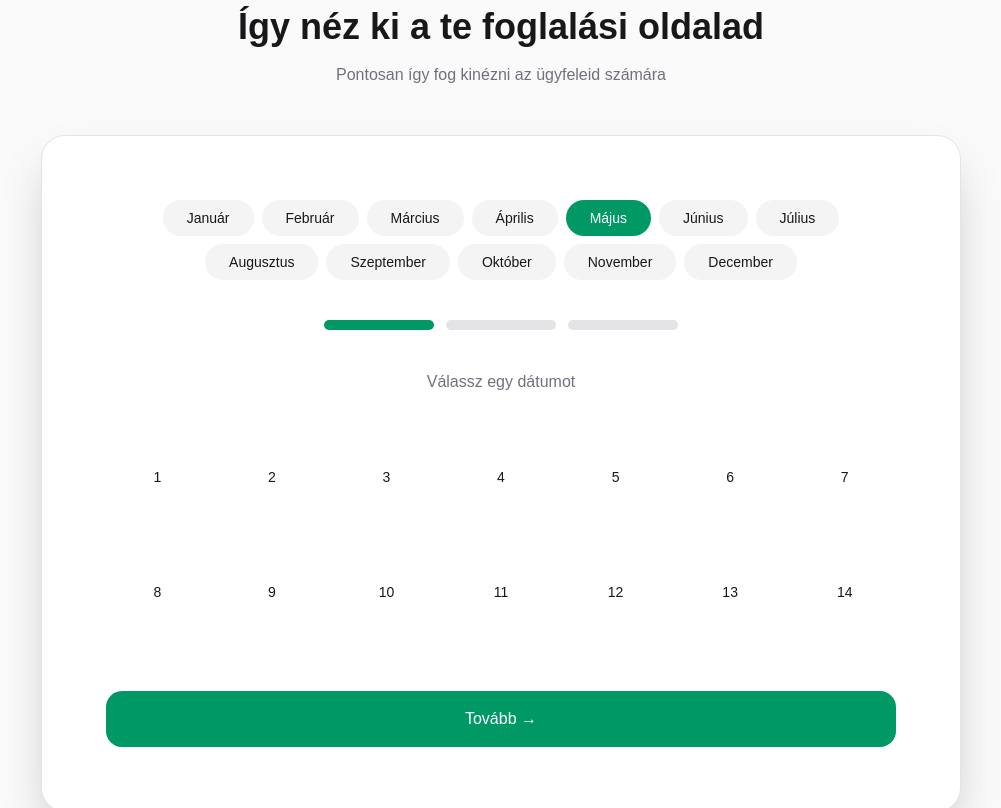
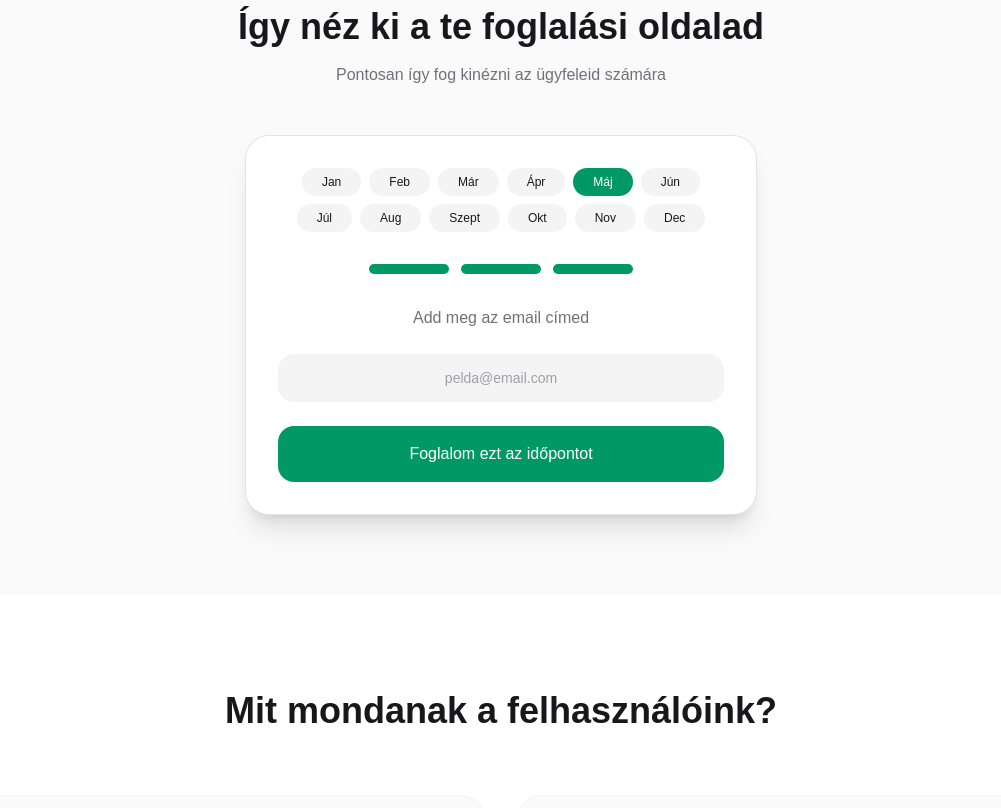
Before and after one commit to Keszil/calendarrr, a Next.js app: page / in a window 1280 px wide. Shown: the part 1200-2008 px from the top of the page, without its empty margins (139-1140 px from the left). Built offline with nearby package versions, Linux system fonts and the light colour scheme.

Commit message:
Update page.js

```diff
--- a/app/page.js
+++ b/app/page.js
@@ -6,15 +6,12 @@ import { motion, AnimatePresence } from 'framer-motion'
 export const dynamic = 'force-dynamic'
 
 export default function Home() {
-  const [step, setStep] = useState(1)
-  const [selectedDate, setSelectedDate] = useState(null)
-  const [selectedTime, setSelectedTime] = useState(null)
-  const [selectedMonth, setSelectedMonth] = useState(4) // Május alapértelmezett (0-index)
-  const [loading, setLoading] = useState(false)
+  const [demoStep, setDemoStep] = useState(1)
+  const [selectedMonth, setSelectedMonth] = useState(4) // Május
   const [isDark, setIsDark] = useState(false)
   const [isAnnual, setIsAnnual] = useState(true)
 
-  const months = ["Január", "Február", "Március", "Április", "Május", "Június", "Július", "Augusztus", "Szeptember", "Október", "November", "December"]
+  const months = ["Jan", "Feb", "Már", "Ápr", "Máj", "Jún", "Júl", "Aug", "Szept", "Okt", "Nov", "Dec"]
   const times = ['09:00', '10:00', '11:00', '13:00', '14:00', '15:00']
 
   // Dark mode
@@ -26,13 +23,13 @@ export default function Home() {
     }
   }, [isDark])
 
-  const handleBooking = () => {
-    setLoading(true)
-    setTimeout(() => {
-      setLoading(false)
-      alert('Foglalás sikeres! 🎉\n\nEz csak egy demo.')
-    }, 1500)
-  }
+  // Automatikus demo lépésváltás (GIF hatás)
+  useEffect(() => {
+    const interval = setInterval(() => {
+      setDemoStep(prev => (prev % 3) + 1)
+    }, 2800)
+    return () => clearInterval(interval)
+  }, [])
 
   const pricingPlans = useMemo(() => [
     {
@@ -49,7 +46,7 @@ export default function Home() {
       price: isAnnual ? 4900 : 5900,
       period: isAnnual ? "/hó (éves)" : "/hó",
       description: "Egyéni szakembereknek",
-      features: ["Korlátlan foglalási linkek", "Valós idejű naptár", "Automatikus emlékeztetők", "Zoom integráció", "Alap analitika"],
+      features: ["Korlátlan foglalási linkek", "Valós idejű naptár", "Automatikus emlékeztetők", "Zoom integráció"],
       cta: "Starter csomag",
       popular: false,
     },
@@ -58,7 +55,7 @@ export default function Home() {
       price: isAnnual ? 9900 : 12900,
       period: isAnnual ? "/hó (éves)" : "/hó",
       description: "A legnépszerűbb választás",
-      features: ["Minden a Starterben", "Egyéni branding", "Csoportfoglalás", "Haladó analitika", "Prioritásos támogatás", "Nincs Időpont.app logó"],
+      features: ["Minden a Starterben", "Egyéni branding", "Csoportfoglalás", "Haladó analitika", "Prioritásos támogatás"],
       cta: "Pro csomag indítása",
       popular: true,
     },
@@ -67,7 +64,7 @@ export default function Home() {
       price: isAnnual ? 19900 : 24900,
       period: isAnnual ? "/hó (éves)" : "/hó",
       description: "Csapatoknak és stúdióknak",
-      features: ["Minden a Proban", "Több felhasználó", "Csapat naptár", "API hozzáférés", "Fehér címke", "Dedikált támogatás"],
+      features: ["Minden a Proban", "Több felhasználó", "Csapat naptár", "API hozzáférés", "Fehér címke"],
       cta: "Business csomag",
       popular: false,
     }
@@ -83,17 +80,17 @@ export default function Home() {
   return (
     <main className="min-h-screen bg-white dark:bg-zinc-950 text-zinc-900 dark:text-zinc-100 relative overflow-hidden">
 
-      {/* Finom mozgó absztrakt háttér animáció */}
+      {/* Finom absztrakt háttér */}
       <div className="fixed inset-0 z-0 pointer-events-none">
         <motion.div
           animate={{ backgroundPosition: ['0% 50%', '100% 50%', '0% 50%'] }}
-          transition={{ duration: 50, repeat: Infinity, ease: "linear" }}
-          className="absolute inset-0 bg-[radial-gradient(at_25%_30%,rgba(16,185,129,0.09),transparent_55%)]"
+          transition={{ duration: 50, repeat: Infinity }}
+          className="absolute inset-0 bg-[radial-gradient(at_25%_30%,rgba(16,185,129,0.08),transparent_60%)]"
         />
         <motion.div
           animate={{ backgroundPosition: ['100% 40%', '0% 70%', '100% 40%'] }}
-          transition={{ duration: 60, repeat: Infinity, ease: "linear", delay: 12 }}
-          className="absolute inset-0 bg-[radial-gradient(at_75%_65%,rgba(16,185,129,0.07),transparent_60%)]"
+          transition={{ duration: 60, repeat: Infinity, delay: 12 }}
+          className="absolute inset-0 bg-[radial-gradient(at_75%_65%,rgba(16,185,129,0.06),transparent_60%)]"
         />
       </div>
 
@@ -166,105 +163,75 @@ export default function Home() {
         </div>
       </section>
 
-      {/* NAGY DEMO SÁV (az oldal közepén, szélesebb) */}
+      {/* KISEBB DEMO - BALRA IGAZÍTVA */}
       <section className="py-20 bg-zinc-50 dark:bg-zinc-900 relative z-10">
         <div className="max-w-5xl mx-auto px-6">
           <h2 className="text-4xl font-semibold text-center mb-4">Így néz ki a te foglalási oldalad</h2>
           <p className="text-center text-zinc-500 mb-12">Pontosan így fog kinézni az ügyfeleid számára</p>
 
-          <div className="bg-white dark:bg-zinc-800 border border-zinc-200 dark:border-zinc-700 rounded-3xl shadow-2xl overflow-hidden mx-auto" style={{ maxWidth: '920px' }}>
-            <div className="p-12 md:p-16">
+          <div className="max-w-lg mx-auto bg-white dark:bg-zinc-800 border border-zinc-200 dark:border-zinc-700 rounded-3xl shadow-xl overflow-hidden">
+            <div className="p-8">
               {/* Hónap választó */}
-              <div className="flex justify-center flex-wrap gap-2 mb-10">
+              <div className="flex justify-center flex-wrap gap-2 mb-8">
                 {months.map((month, idx) => (
-                  <button
+                  <div
                     key={idx}
-                    onClick={() => setSelectedMonth(idx)}
-                    className={`px-6 py-2 text-sm rounded-full transition-all ${
-                      selectedMonth === idx
-                        ? 'bg-emerald-600 text-white'
-                        : 'bg-zinc-100 dark:bg-zinc-700 hover:bg-zinc-200 dark:hover:bg-zinc-600'
+                    className={`px-5 py-1.5 text-xs rounded-full transition-all ${
+                      selectedMonth === idx ? 'bg-emerald-600 text-white' : 'bg-zinc-100 dark:bg-zinc-700'
                     }`}
                   >
                     {month}
-                  </button>
+                  </div>
                 ))}
               </div>
 
-              <div className="flex justify-center gap-3 mb-10">
+              <div className="flex justify-center gap-3 mb-8">
                 {[1, 2, 3].map((s) => (
                   <div
                     key={s}
-                    className={`h-2.5 flex-1 max-w-[110px] rounded-full transition-all ${
-                      step >= s ? 'bg-emerald-600' : 'bg-zinc-200 dark:bg-zinc-700'
+                    className={`h-2.5 flex-1 max-w-[80px] rounded-full transition-all ${
+                      demoStep >= s ? 'bg-emerald-600' : 'bg-zinc-200 dark:bg-zinc-700'
                     }`}
                   />
                 ))}
               </div>
 
               <AnimatePresence mode="wait">
-                {step === 1 && (
+                {demoStep === 1 && (
                   <motion.div key="1" initial={{ opacity: 0 }} animate={{ opacity: 1 }} exit={{ opacity: 0 }}>
-                    <p className="text-center mb-8 text-zinc-500 font-medium">Válassz egy dátumot</p>
-                    <div className="grid grid-cols-7 gap-3">
+                    <p className="text-center mb-6 text-zinc-500 font-medium">Válassz egy dátumot</p>
+                    <div className="grid grid-cols-7 gap-2">
                       {[...Array(14)].map((_, i) => (
-                        <button
-                          key={i}
-                          onClick={() => setSelectedDate(i)}
-                          className={`aspect-square rounded-2xl text-sm font-medium transition-all ${
-                            selectedDate === i
-                              ? 'bg-emerald-600 text-white'
-                              : 'hover:bg-zinc-100 dark:hover:bg-zinc-700 bg-white dark:bg-zinc-800'
-                          }`}
-                        >
+                        <div key={i} className="aspect-square rounded-2xl bg-zinc-100 dark:bg-zinc-700 flex items-center justify-center text-sm">
                           {i + 1}
-                        </button>
+                        </div>
                       ))}
                     </div>
-                    <button onClick={() => setStep(2)} className="mt-12 w-full py-4 bg-emerald-600 hover:bg-emerald-700 text-white font-medium rounded-2xl transition">
-                      Tovább →
-                    </button>
                   </motion.div>
                 )}
 
-                {step === 2 && (
+                {demoStep === 2 && (
                   <motion.div key="2" initial={{ opacity: 0 }} animate={{ opacity: 1 }} exit={{ opacity: 0 }}>
-                    <p className="text-center mb-8 text-zinc-500 font-medium">Válassz időpontot</p>
-                    <div className="grid grid-cols-2 gap-4">
-                      {times.map((t) => (
-                        <button
-                          key={t}
-                          onClick={() => setSelectedTime(t)}
-                          className={`py-4 rounded-2xl font-medium transition-all ${
-                            selectedTime === t
-                              ? 'bg-emerald-600 text-white'
-                              : 'border border-zinc-200 dark:border-zinc-700 hover:border-emerald-600'
-                          }`}
-                        >
+                    <p className="text-center mb-6 text-zinc-500 font-medium">Válassz időpontot</p>
+                    <div className="grid grid-cols-2 gap-3">
+                      {times.map(t => (
+                        <div key={t} className="py-4 rounded-2xl bg-zinc-100 dark:bg-zinc-700 text-sm font-medium text-center">
                           {t}
-                        </button>
+                        </div>
                       ))}
                     </div>
-                    <button onClick={() => setStep(3)} className="mt-12 w-full py-4 bg-emerald-600 hover:bg-emerald-700 text-white font-medium rounded-2xl transition">
-                      Tovább az adatokhoz →
-                    </button>
                   </motion.div>
                 )}
 
-                {step === 3 && (
+                {demoStep === 3 && (
                   <motion.div key="3" initial={{ opacity: 0 }} animate={{ opacity: 1 }} exit={{ opacity: 0 }}>
-                    <input
-                      type="email"
-                      placeholder="Add meg az email címed"
-                      className="w-full px-6 py-5 bg-white dark:bg-zinc-800 border border-zinc-300 dark:border-zinc-600 rounded-2xl focus:outline-none focus:border-emerald-600 mb-8"
-                    />
-                    <button
-                      onClick={handleBooking}
-                      disabled={loading}
-                      className="w-full py-5 bg-emerald-600 hover:bg-emerald-700 disabled:bg-zinc-400 text-white font-medium rounded-2xl transition text-lg"
-                    >
-                      {loading ? 'Foglalás folyamatban...' : 'Foglalom ezt az időpontot'}
-                    </button>
+                    <p className="text-center mb-6 text-zinc-500 font-medium">Add meg az email címed</p>
+                    <div className="h-12 bg-zinc-100 dark:bg-zinc-700 rounded-2xl mb-6 flex items-center justify-center text-sm text-zinc-400">
+                      pelda@email.com
+                    </div>
+                    <div className="w-full py-4 bg-emerald-600 text-white font-medium rounded-2xl text-center">
+                      Foglalom ezt az időpontot
+                    </div>
                   </motion.div>
                 )}
               </AnimatePresence>
@@ -305,18 +272,8 @@ export default function Home() {
 
           <div className="flex justify-center mb-12">
             <div className="inline-flex bg-white dark:bg-zinc-800 border border-zinc-200 dark:border-zinc-700 rounded-full p-1">
-              <button
-                onClick={() => setIsAnnual(false)}
-                className={`px-8 py-3 rounded-full text-sm font-medium transition ${!isAnnual ? 'bg-emerald-600 text-white' : 'hover:bg-zinc-100 dark:hover:bg-zinc-700'}`}
-              >
-                Havi
-              </button>
-              <button
-                onClick={() => setIsAnnual(true)}
-                className={`px-8 py-3 rounded-full text-sm font-medium flex items-center gap-2 transition ${isAnnual ? 'bg-emerald-600 text-white' : 'hover:bg-zinc-100 dark:hover:bg-zinc-700'}`}
-              >
-                Éves <span className="text-emerald-400 text-xs">-20%</span>
-              </button>
+              <button onClick={() => setIsAnnual(false)} className={`px-8 py-3 rounded-full text-sm font-medium transition ${!isAnnual ? 'bg-emerald-600 text-white' : 'hover:bg-zinc-100 dark:hover:bg-zinc-700'}`}>Havi</button>
+              <button onClick={() => setIsAnnual(true)} className={`px-8 py-3 rounded-full text-sm font-medium flex items-center gap-2 transition ${isAnnual ? 'bg-emerald-600 text-white' : 'hover:bg-zinc-100 dark:hover:bg-zinc-700'}`}>Éves <span className="text-emerald-400 text-xs">-20%</span></button>
             </div>
           </div>
 
@@ -324,40 +281,31 @@ export default function Home() {
             {pricingPlans.map((plan, index) => (
               <motion.div
                 key={index}
-                whileHover={{ y: plan.popular ? -8 : -4 }}
+                whileHover={{ y: plan.popular ? -6 : -3 }}
                 className={`relative rounded-3xl p-8 flex flex-col border bg-white dark:bg-zinc-800 transition-all ${
-                  plan.popular ? 'border-emerald-600 shadow-2xl scale-[1.03]' : 'border-zinc-200 dark:border-zinc-700'
+                  plan.popular ? 'border-emerald-600 shadow-2xl scale-[1.02]' : 'border-zinc-200 dark:border-zinc-700'
                 }`}
               >
-                {plan.popular && (
-                  <div className="absolute -top-4 left-1/2 -translate-x-1/2 bg-emerald-600 text-white text-xs font-bold px-6 py-2 rounded-full">
-                    LEGNÉPSZERŰBB
-                  </div>
-                )}
+                {plan.popular && <div className="absolute -top-4 left-1/2 -translate-x-1/2 bg-emerald-600 text-white text-xs font-bold px-6 py-2 rounded-full">LEGNÉPSZERŰBB</div>}
                 <h3 className="text-2xl font-semibold mb-1">{plan.name}</h3>
                 <p className="text-zinc-500 dark:text-zinc-400 mb-8">{plan.description}</p>
-
                 <div className="mb-10">
                   <span className="text-5xl font-bold tracking-tighter">{plan.price.toLocaleString('hu-HU')}</span>
                   <span className="text-zinc-500"> Ft</span>
                   <p className="text-sm text-zinc-500 mt-1">{plan.period}</p>
                 </div>
-
                 <ul className="space-y-4 mb-12 flex-1 text-sm">
-                  {plan.features.map((feature, i) => (
+                  {plan.features.map((f, i) => (
                     <li key={i} className="flex items-start gap-3">
-                      <span className="text-emerald-600 mt-1">✓</span>
-                      <span>{feature}</span>
+                      <span className="text-emerald-600">✓</span>
+                      <span>{f}</span>
                     </li>
                   ))}
                 </ul>
-
                 <button
                   onClick={() => alert(`${plan.name} csomag kiválasztva (demo)`)}
                   className={`w-full py-4 rounded-2xl font-medium transition-all ${
-                    plan.popular
-                      ? 'bg-emerald-600 hover:bg-emerald-700 text-white'
-                      : 'border border-zinc-300 dark:border-zinc-600 hover:bg-zinc-100 dark:hover:bg-zinc-800'
+                    plan.popular ? 'bg-emerald-600 hover:bg-emerald-700 text-white' : 'border border-zinc-300 dark:border-zinc-600 hover:bg-zinc-100 dark:hover:bg-zinc-800'
                   }`}
                 >
                   {plan.cta}
```
